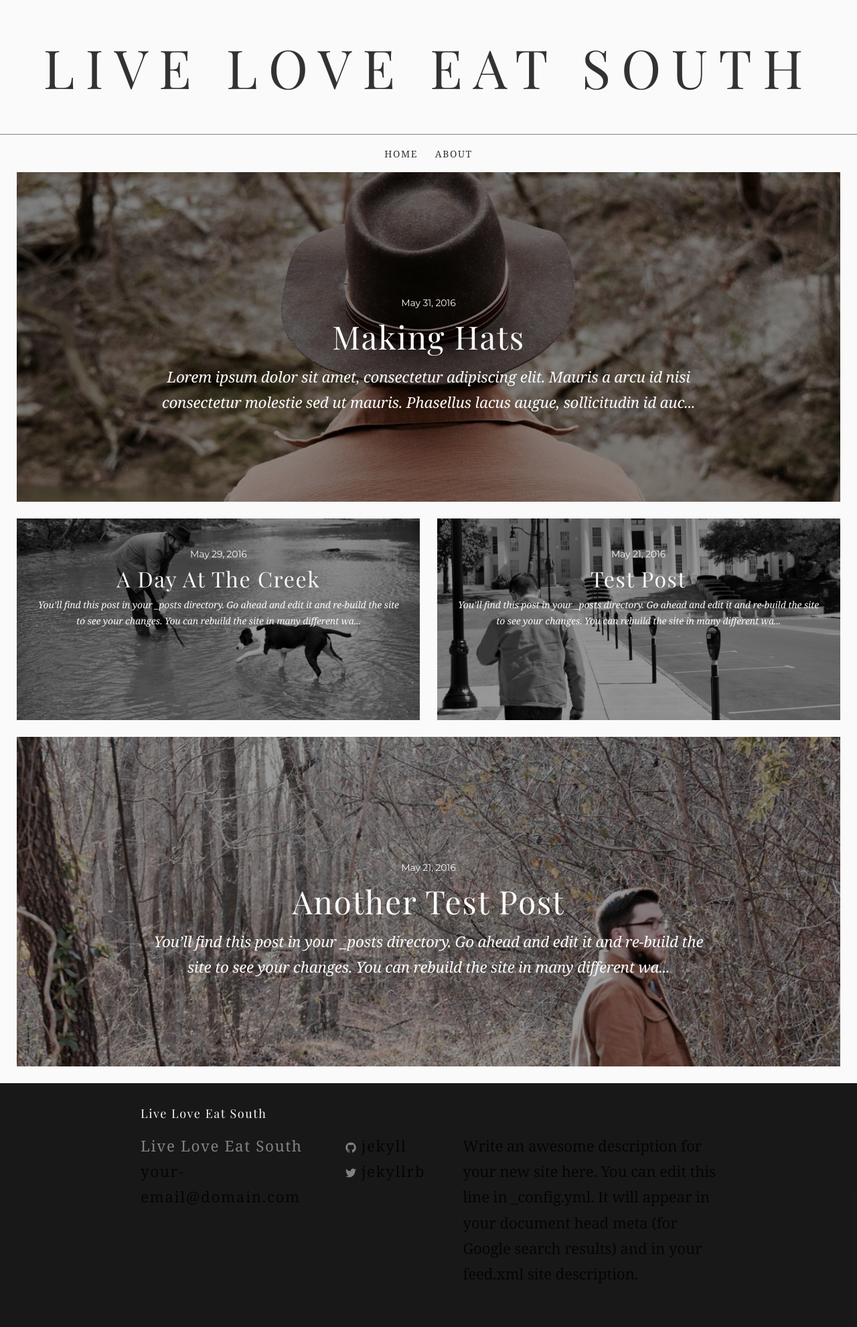
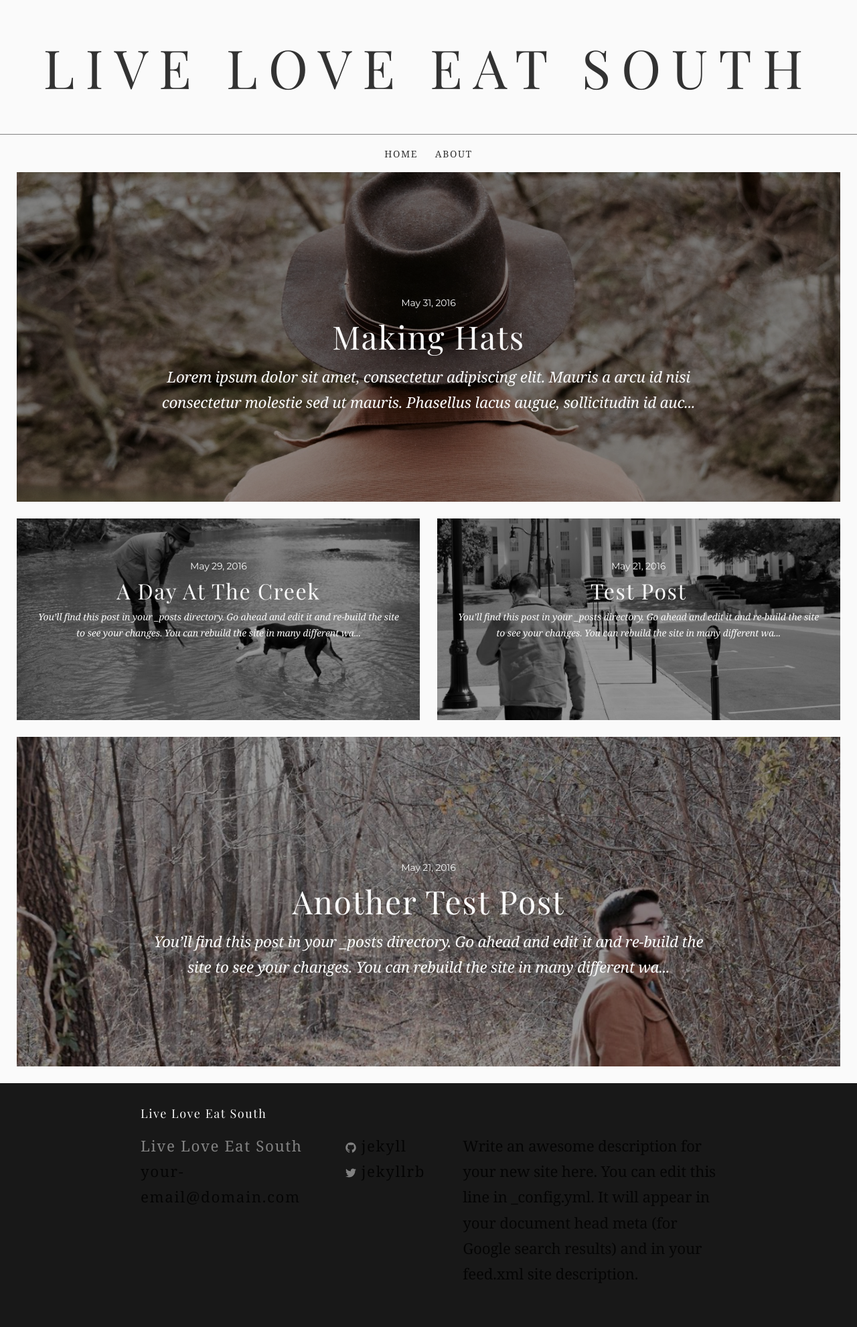
Before and after one commit to jtgry/blog, a Jekyll site: the page built from index.html, in a window 1280 px wide. Shown: the whole page at 67% size. Built offline with Jekyll 4.4.1, drawn with Linux system fonts in a browser that asks for light colours; some web fonts are replaced.

Commit message:
Updated '/_sass/_layout.scss' via CloudCannon

```diff
--- a/_sass/_layout.scss
+++ b/_sass/_layout.scss
@@ -260,7 +260,7 @@
 .post-item-container{
   width: 100%;
   margin: 0 auto;
-  padding-top: 7%;
+  padding-top: 10%;
   position: absolute;
 }
 
```
